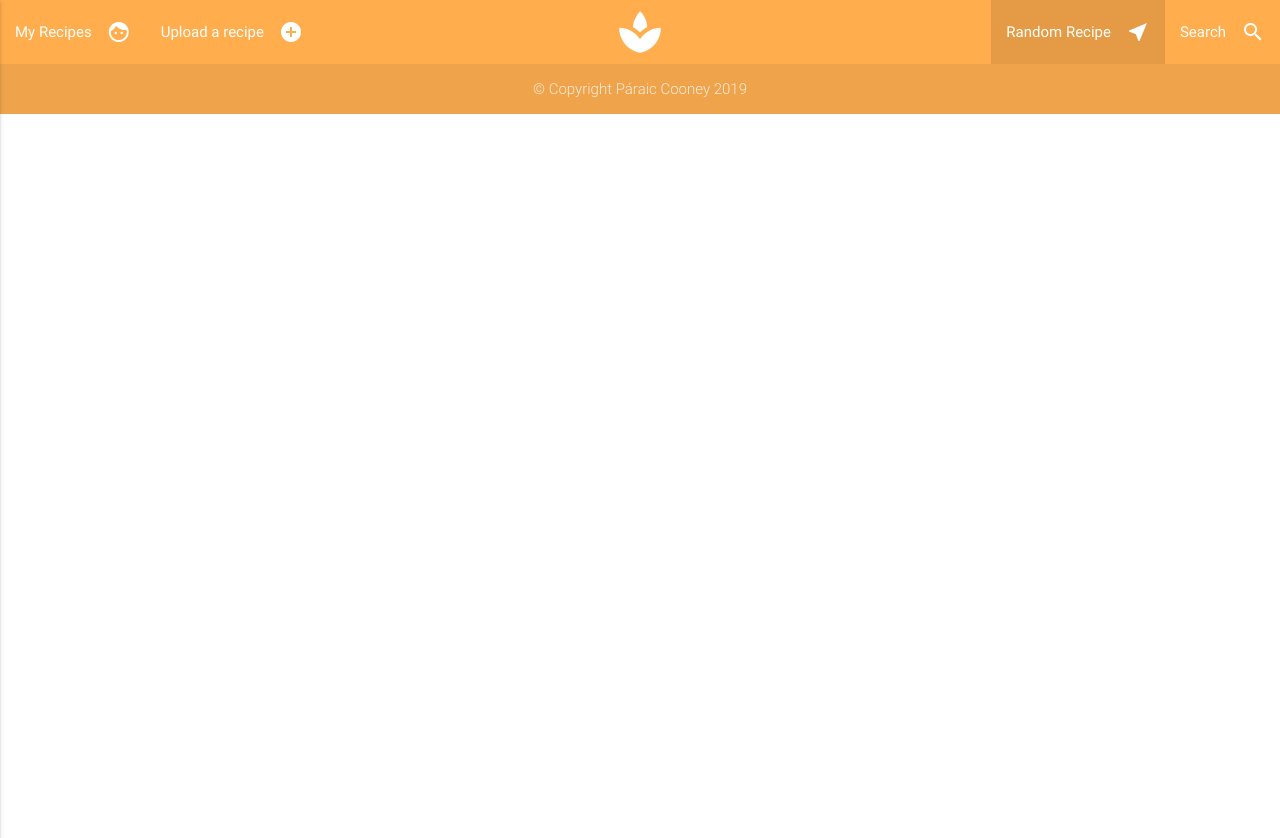
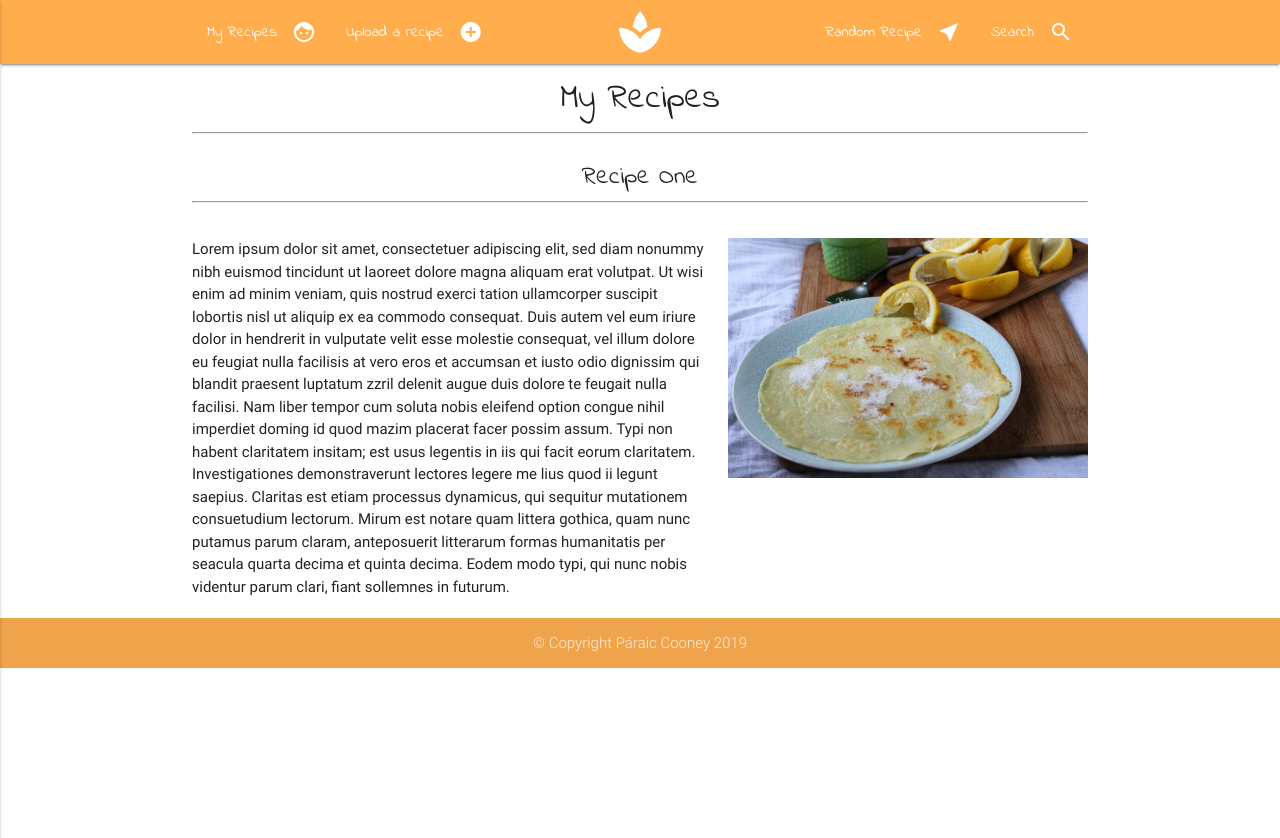
Before and after one commit to paraiccooney/data-centric-project, a Flask app: page / in a window 1280 px wide. Shown: the top 838 px of the page. Run offline with Flask 2, Linux system fonts and the light colour scheme; some libraries are stand-ins or nearby versions.

Commit message:
index.html add & navbar styled

```diff
--- a/app.py
+++ b/app.py
@@ -20,7 +20,7 @@ mongo = PyMongo(app)
 # / refers to the default route.
 @app.route('/')
 def my_recipes():
-    return render_template("base.html")
+    return render_template("index.html")
 
 
 # runs the app (instance created above)
--- a/static/css/style.css
+++ b/static/css/style.css
@@ -1,6 +1,17 @@
+/* fonts */
+.indie-flower {
+    font-family: 'Indie Flower', cursive;
+}
+/* NAV STYLING */
 /* logo icon resized */
 #logo {
     font-size: 50px;
+}
+.left-nav {
+    margin-left:15%;
+}
+.right-nav {
+    margin-right:15%;
 }
 
 /* nav & footer colour changed */
@@ -16,3 +27,21 @@
 .page-footer {
    padding-top:0px;
 }
+
+img {
+    max-width: 100%;
+}
+
+.page-heading {
+    margin-bottom:30px;
+}
+
+/* centre headings */
+.recipe-heading, .page-heading {
+    text-align: center;
+}
+
+/* recipe div margin */
+.recipe-heading {
+    margin-bottom: 35px;
+}
--- a/templates/base.html
+++ b/templates/base.html
@@ -8,7 +8,8 @@
     <title>Recipes</title>
     <link href="https://fonts.googleapis.com/icon?family=Material+Icons" rel="stylesheet">
     <link rel="stylesheet" href="https://cdnjs.cloudflare.com/ajax/libs/materialize/0.100.2/css/materialize.min.css">
-    <link rel="stylesheet" href="{{url_for('static', filename='css/style.css')}}" type="text/css" />
+    <link href="https://fonts.googleapis.com/css?family=Indie+Flower&display=swap" rel="stylesheet">
+    <link rel="stylesheet" href="{{url_for('static', filename='css/style.css')}}" type="text/css"/>
 </head>
 
 <body>
@@ -17,20 +18,20 @@
             <div class="nav-wrapper">
                 <a href="#" class="brand-logo center"><i class="material-icons right" id="logo">spa</i></a>
                 <a href="#" data-activates="mobile-demo" class="button-collapse"><i class="material-icons">menu</i></a>
-                <ul id="nav-mobile" class="left hide-on-med-and-down">
-                    <li><a href="#">My Recipes <i class="material-icons right">face</i></a></li>
-                    <li><a href="#">Upload a recipe <i class="material-icons right">add_circle</i></a></li>
+                <ul id="nav-mobile" class="left hide-on-med-and-down left-nav">
+                    <li class="indie-flower"><a href="#">My Recipes <i class="material-icons right">face</i></a></li>
+                    <li class="indie-flower"><a href="#">Upload a recipe <i class="material-icons right">add_circle</i></a></li>
                 </ul>
-                <ul id="nav-mobile" class="right hide-on-med-and-down">
-                    <li class="active"><a href="collapsible.html">Random Recipe<i class="material-icons right">near_me</i></a></li>
-                    <li><a href="#">Search <i class="material-icons right">search</i></a></li>
+                <ul id="nav-mobile" class="right hide-on-med-and-down right-nav">
+                    <li class="indie-flower"><a href="collapsible.html">Random Recipe<i class="material-icons right">near_me</i></a></li>
+                    <li class="indie-flower"><a href="#">Search <i class="material-icons right">search</i></a></li>
                 </ul>
 
                 <ul class="side-nav" id="mobile-demo">
-                    <li><a href="#">My Recipes <i class="material-icons right">face</i></a></li>
-                    <li><a href="#">Upload a recipe <i class="material-icons right">add_circle</i></a></li>
-                    <li class="active"><a href="collapsible.html">Random Recipe<i class="material-icons right">near_me</i></a></li>
-                    <li><a href="#">Search <i class="material-icons right">search</i></a></li>
+                    <li class="indie-flower"><a href="#">My Recipes <i class="material-icons right">face</i></a></li>
+                    <li class="indie-flower"><a href="#">Upload a recipe <i class="material-icons right">add_circle</i></a></li>
+                    <li class="indie-flower"><a href="collapsible.html">Random Recipe<i class="material-icons right">near_me</i></a></li>
+                    <li class="indie-flower"><a href="#">Search <i class="material-icons right">search</i></a></li>
                 </ul>
             </div>
     </header>
--- /dev/null
+++ b/templates/index.html
@@ -0,0 +1,36 @@
+{% extends 'base.html'%}
+
+{% block content %}
+<div class="page-heading indie-flower">
+  <h4>My Recipes</h4><hr>
+</div>
+
+<div class="recipe-heading indie-flower">
+  <h5>Recipe One</h5><hr>
+</div>
+<div class="row">
+    <div class="col s7">Lorem ipsum dolor sit amet, consectetuer adipiscing elit,
+    sed diam nonummy nibh euismod tincidunt ut laoreet dolore
+    magna aliquam erat volutpat. Ut wisi enim ad minim veniam,
+    quis nostrud exerci tation ullamcorper suscipit lobortis nisl
+    ut aliquip ex ea commodo consequat. Duis autem vel eum iriure
+    dolor in hendrerit in vulputate velit esse molestie consequat,
+    vel illum dolore eu feugiat nulla facilisis at vero eros et
+    accumsan et iusto odio dignissim qui blandit praesent luptatum
+    zzril delenit augue duis dolore te feugait nulla facilisi.
+    Nam liber tempor cum soluta nobis eleifend option congue
+    nihil imperdiet doming id quod mazim placerat facer possim
+    assum. Typi non habent claritatem insitam; est usus legentis
+    in iis qui facit eorum claritatem. Investigationes
+    demonstraverunt lectores legere me lius quod ii legunt saepius.
+    Claritas est etiam processus dynamicus, qui sequitur mutationem
+    consuetudium lectorum. Mirum est notare quam littera gothica,
+    quam nunc putamus parum claram, anteposuerit litterarum formas
+    humanitatis per seacula quarta decima et quinta decima. Eodem
+    modo typi, qui nunc nobis videntur parum clari, fiant sollemnes
+    in futurum.</div>
+    <div class="col s5">
+    <img src="static/images/Lemon-Sugar-Pancakes.jpg"></img>
+    </div>
+</div>
+{% endblock %}
```
Also changed, not shown: static/images/Lemon-Sugar-Pancakes.jpg (added).
